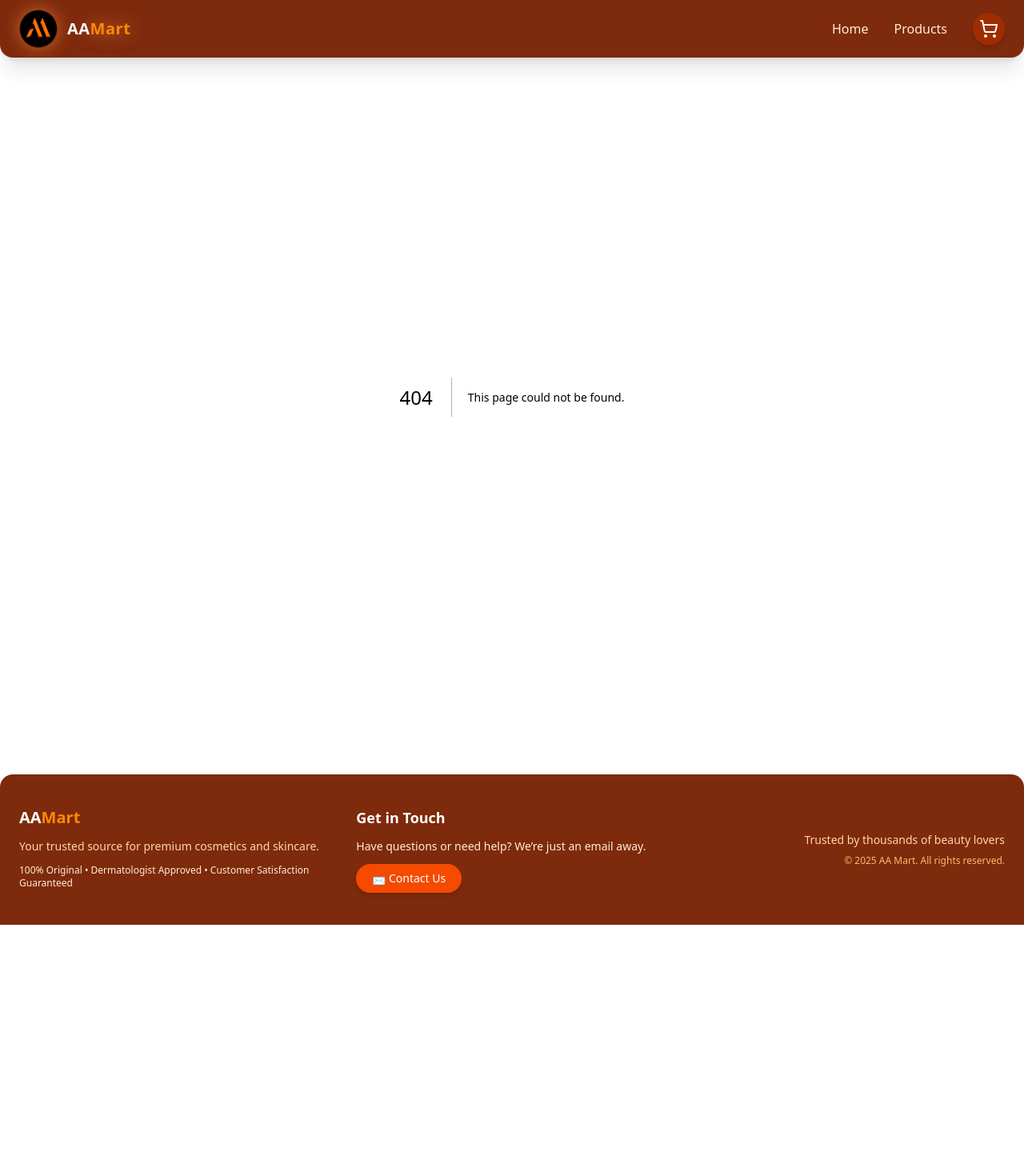
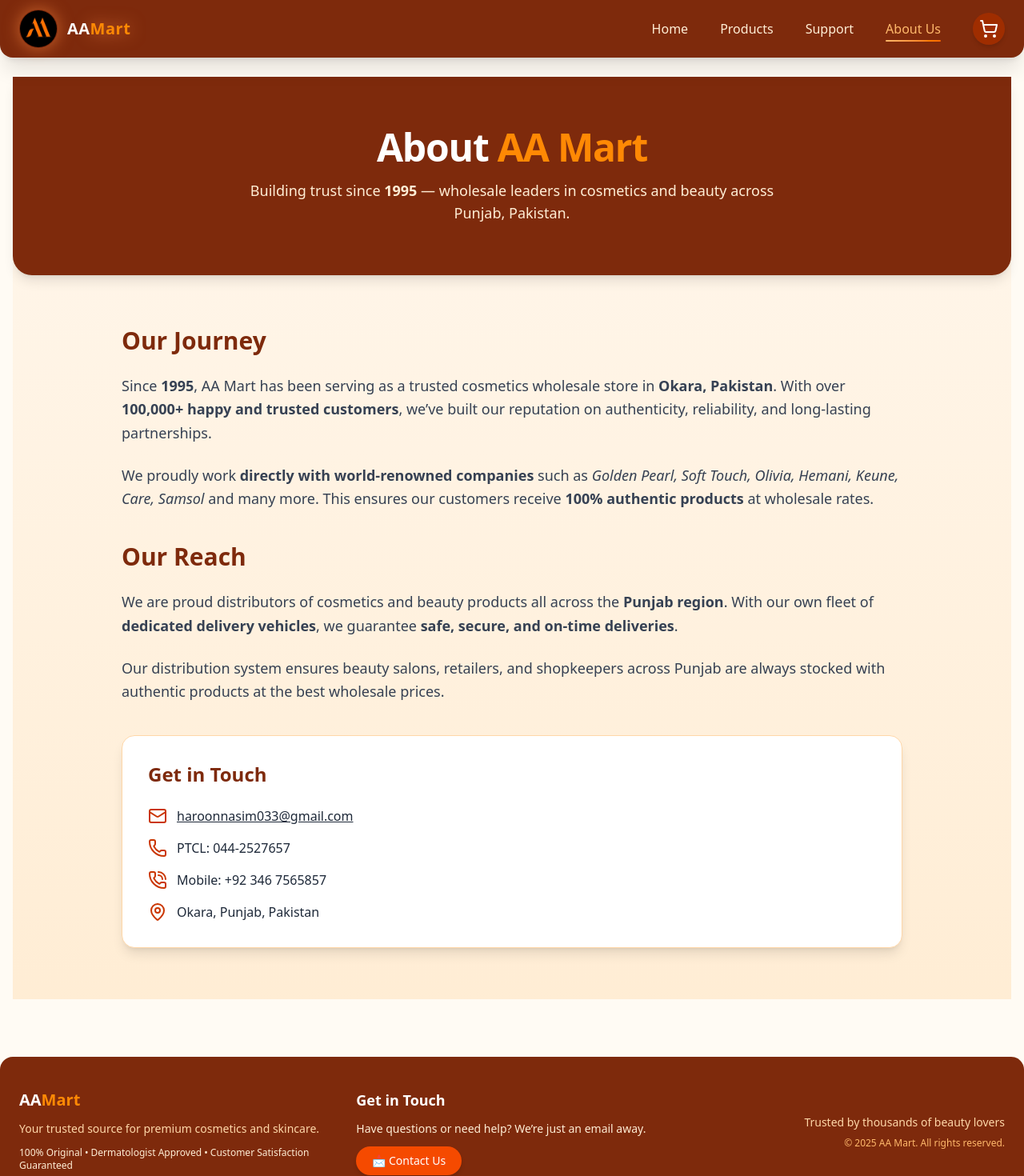
Before and after one commit to ErHaroon476/AuraMart, a Next.js app: page /aboutus in a window 1280 px wide. Before the commit this address had no page. Shown: the top 1470 px of the page at 80% size. Before the commit the page ends 1156 px from the top, so only its background shows below. Built offline with nearby package versions, Linux system fonts and the light colour scheme.

Commit message:
added new pages support and about us

```diff
--- a/src/Components/common/navbar.tsx
+++ b/src/Components/common/navbar.tsx
@@ -13,55 +13,59 @@ export default function Navbar() {
   const links = [
     { href: "/", label: "Home" },
     { href: "/products", label: "Products" },
+    { href: "/support", label: "Support" },
+    { href: "/aboutus", label: "About Us" },
   ];
 
   return (
     <nav className="bg-orange-900 shadow-xl rounded-b-2xl sticky top-0 z-50">
-      <div className="container mx-auto flex items-center justify-between px-6 py-3">
+      <div className="container mx-auto flex flex-wrap items-center justify-between px-4 sm:px-6 py-2 sm:py-3">
         {/* Logo + Brand */}
-        <div className="flex items-center space-x-3">
+        <div className="flex items-center space-x-2 sm:space-x-3">
           <Image
             src="/logo.jpg"
             alt="AAMart Logo"
-            width={48}
-            height={48}
-            className="rounded-full border border-transparent shadow-[0_0_20px_rgba(255,140,66,0.6)]"
+            width={40}
+            height={40}
+            className="sm:w-12 sm:h-12 rounded-full border border-transparent shadow-[0_0_20px_rgba(255,140,66,0.6)]"
           />
-          <span className="text-xl font-bold tracking-wide text-white select-none">
+          <span className="text-lg sm:text-xl font-bold tracking-wide text-white select-none">
             AA
             <span className="text-orange-400 drop-shadow-[0_0_10px_rgba(255,140,66,0.7)]">
-            Mart
+              Mart
             </span>
           </span>
         </div>
 
         {/* Navigation Links */}
-        <div className="flex items-center space-x-8">
+        <div className="flex flex-wrap items-center space-x-4 sm:space-x-6 md:space-x-10 mt-2 sm:mt-0">
           {links.map((link) => (
             <Link
               key={link.href}
               href={link.href}
-              className={`relative text-base font-medium transition-all duration-200 ${
+              className={`relative text-sm sm:text-base font-medium transition-all duration-300 ${
                 pathname === link.href
                   ? "text-orange-300"
                   : "text-orange-100 hover:text-orange-300"
-              }`}
+              } group`}
             >
               {link.label}
-              {pathname === link.href && (
-                <span className="absolute left-0 -bottom-1 w-full h-1 bg-orange-300 rounded-full"></span>
-              )}
+              {/* Animated underline */}
+              <span
+                className={`absolute left-0 -bottom-1 h-0.5 bg-gradient-to-r from-orange-300 to-orange-500 rounded-full transition-all duration-500 ease-out
+                ${pathname === link.href ? "w-full" : "w-0 group-hover:w-full"}`}
+              ></span>
             </Link>
           ))}
 
           {/* Cart Icon */}
           <Link
             href="/cart"
-            className="relative p-2 rounded-full bg-orange-800 hover:bg-orange-700 transition-colors shadow-md"
+            className="relative p-1.5 sm:p-2 rounded-full bg-orange-800 hover:bg-orange-700 transition-colors shadow-md"
           >
-            <ShoppingCart className="text-white w-6 h-6" />
+            <ShoppingCart className="text-white w-5 h-5 sm:w-6 sm:h-6" />
             {cartCount > 0 && (
-              <span className="absolute -top-2 -right-2 inline-flex items-center justify-center px-2 py-1 text-xs font-bold leading-none text-white bg-red-500 rounded-full shadow-lg animate-pulse">
+              <span className="absolute -top-2 -right-2 inline-flex items-center justify-center px-1.5 sm:px-2 py-0.5 sm:py-1 text-[10px] sm:text-xs font-bold leading-none text-white bg-red-500 rounded-full shadow-lg animate-pulse">
                 {cartCount}
               </span>
             )}
--- /dev/null
+++ b/src/app/aboutus/page.tsx
@@ -0,0 +1,92 @@
+"use client";
+
+import { Mail, Phone, PhoneCall, MapPin } from "lucide-react";
+import { motion } from "framer-motion";
+
+export default function AboutUs() {
+  return (
+    <main className="min-h-screen bg-gradient-to-b from-orange-50 to-orange-100 text-orange-900">
+      {/* Hero Section */}
+      <section className="bg-orange-900 text-white py-16 px-6 text-center rounded-b-3xl shadow-lg">
+        <motion.h1
+          initial={{ opacity: 0, y: -30 }}
+          animate={{ opacity: 1, y: 0 }}
+          transition={{ duration: 0.7 }}
+          className="text-4xl md:text-5xl font-extrabold tracking-tight"
+        >
+          About <span className="text-orange-400">AA Mart</span>
+        </motion.h1>
+        <p className="mt-4 max-w-2xl mx-auto text-lg text-orange-100">
+          Building trust since <span className="font-semibold">1995</span> — wholesale leaders in cosmetics and beauty across Punjab, Pakistan.
+        </p>
+      </section>
+
+      {/* Content Section */}
+      <section className="max-w-5xl mx-auto py-16 px-6 space-y-10">
+        <motion.div
+          initial={{ opacity: 0, y: 30 }}
+          animate={{ opacity: 1, y: 0 }}
+          transition={{ duration: 0.8 }}
+          className="space-y-6"
+        >
+          <h2 className="text-2xl md:text-3xl font-bold">Our Journey</h2>
+          <p className="leading-relaxed text-lg text-gray-700">
+            Since <strong>1995</strong>, AA Mart has been serving as a trusted cosmetics wholesale store in{" "}
+            <strong>Okara, Pakistan</strong>. With over{" "}
+            <span className="font-semibold">100,000+ happy and trusted customers</span>, we’ve built our reputation on authenticity, reliability, and long-lasting partnerships.
+          </p>
+          <p className="leading-relaxed text-lg text-gray-700">
+            We proudly work <strong>directly with world-renowned companies</strong> such as{" "}
+            <em>Golden Pearl, Soft Touch, Olivia, Hemani, Keune, Care, Samsol</em> and many more. This ensures our customers receive{" "}
+            <span className="font-semibold">100% authentic products</span> at wholesale rates.
+          </p>
+        </motion.div>
+
+        <motion.div
+          initial={{ opacity: 0, y: 30 }}
+          animate={{ opacity: 1, y: 0 }}
+          transition={{ duration: 0.9 }}
+          className="space-y-6"
+        >
+          <h2 className="text-2xl md:text-3xl font-bold">Our Reach</h2>
+          <p className="leading-relaxed text-lg text-gray-700">
+            We are proud distributors of cosmetics and beauty products all across the{" "}
+            <strong>Punjab region</strong>. With our own fleet of{" "}
+            <span className="font-semibold">dedicated delivery vehicles</span>, we guarantee{" "}
+            <strong>safe, secure, and on-time deliveries</strong>.
+          </p>
+          <p className="leading-relaxed text-lg text-gray-700">
+            Our distribution system ensures beauty salons, retailers, and shopkeepers across Punjab are always stocked with authentic products at the best wholesale prices.
+          </p>
+        </motion.div>
+
+        {/* Contact Section */}
+        <motion.div
+          initial={{ opacity: 0, y: 30 }}
+          animate={{ opacity: 1, y: 0 }}
+          transition={{ duration: 1 }}
+          className="bg-white shadow-lg rounded-2xl p-8 border border-orange-200"
+        >
+          <h2 className="text-2xl font-bold mb-6">Get in Touch</h2>
+          <div className="space-y-4 text-gray-800">
+            <p className="flex items-center gap-3">
+              <Mail className="w-6 h-6 text-orange-700" />
+              <a href="mailto:haroonnasim033@gmail.com" className="hover:text-orange-600 underline">
+                haroonnasim033@gmail.com
+              </a>
+            </p>
+            <p className="flex items-center gap-3">
+              <Phone className="w-6 h-6 text-orange-700" /> PTCL: 044-2527657
+            </p>
+            <p className="flex items-center gap-3">
+              <PhoneCall className="w-6 h-6 text-orange-700" /> Mobile: +92 346 7565857
+            </p>
+            <p className="flex items-center gap-3">
+              <MapPin className="w-6 h-6 text-orange-700" /> Okara, Punjab, Pakistan
+            </p>
+          </div>
+        </motion.div>
+      </section>
+    </main>
+  );
+}
--- a/src/app/cart/page.tsx
+++ b/src/app/cart/page.tsx
@@ -6,6 +6,7 @@ import { motion } from "framer-motion";
 import { Trash2, Minus, Plus, ShoppingCart } from "lucide-react";
 import { useEffect, useState } from "react";
 import { Product } from "@/types/product";
+import { useRouter } from "next/navigation";
 
 interface CartItem extends Product {
   quantity: number;
@@ -14,7 +15,7 @@ interface CartItem extends Product {
 export default function CartPage() {
   const { items, removeItem, clearCart, addItem } = useCartStore();
   const [loading, setLoading] = useState(true);
-
+  const router=useRouter();
   // Simulate loading for persisted cart items
   useEffect(() => {
     const timer = setTimeout(() => setLoading(false), 200);
@@ -60,12 +61,17 @@ export default function CartPage() {
       >
         <ShoppingCart className="mx-auto h-16 w-16 text-gray-400 mb-4" />
         <h1 className="text-3xl font-bold mb-2">Your Cart is Empty 🛒</h1>
-        <Link
-          href="/products"
-          className="inline-block mt-4 px-6 py-3 bg-blue-600 text-white rounded-xl shadow hover:bg-blue-700"
-        >
-          Browse Products
-        </Link>
+
+<div className="text-center mb-20">
+  <motion.button
+    onClick={() => router.push("/products")}
+    whileHover={{ scale: 1.08 }}
+    whileTap={{ scale: 0.95 }}
+    className="bg-gradient-to-r from-orange-700 to-orange-900 text-white font-semibold px-10 py-3 rounded-full shadow-lg hover:from-orange-600 hover:to-orange-800 transition-all duration-300"
+  >
+    View All Products
+  </motion.button>
+</div>
       </motion.div>
     );
   }
--- a/src/app/page.tsx
+++ b/src/app/page.tsx
@@ -8,7 +8,7 @@ import { Product } from "@/types/product";
 import { db } from "@/lib/firebase";
 import { collection, getDocs } from "firebase/firestore";
 
-import { ShieldCheck, RefreshCcw, Truck, ThumbsUp } from "lucide-react";
+import { ShieldCheck, LucideTimer, Truck, ThumbsUp } from "lucide-react";
 
 
 const banners = ["/B1.png", "/B2.png"];
@@ -148,28 +148,28 @@ export default function LandingPage() {
 
         {/* Authentic products */}
    <div className="flex flex-col items-center gap-8">
-     <ShieldCheck className="w-16 h-16 text-gray-700" strokeWidth={1.3} />
-     <p className="text-lg font-semibold text-gray-800">100% Genuine Products</p>
+     <ShieldCheck className="w-12 h-12 text-gray-600" strokeWidth={1.3} />
+     <p className="text-lg font-semibold text-gray-700">100% Genuine Products</p>
    </div>
 
-   {/* Trusted */}
+   {/* fast delivery */}
    <div className="flex flex-col items-center gap-8">
-     <RefreshCcw className="w-16 h-16 text-gray-700" strokeWidth={1.3} />
-     <p className="text-lg font-semibold text-gray-800">Trusted</p>
+     <LucideTimer className="w-12 h-12 text-gray-600" strokeWidth={1.3} />
+     <p className="text-lg font-semibold text-gray-700">Fast Delivery</p>
    </div>
 
    {/* Free Delivery */}
    <div className="flex flex-col items-center gap-8">
-     <Truck className="w-16 h-16 text-gray-700" strokeWidth={1.3} />
-     <p className="text-lg font-semibold text-gray-800">
+     <Truck className="w-12 h-12 text-gray-600" strokeWidth={1.3} />
+     <p className="text-lg font-semibold text-gray-700">
        Free Delivery Over 2000 Shopping
      </p>
    </div>
 
    {/* Customers */}
    <div className="flex flex-col items-center gap-8">
-     <ThumbsUp className="w-16 h-16 text-gray-700" strokeWidth={1.3} />
-     <p className="text-lg font-semibold text-gray-800">
+     <ThumbsUp className="w-12 h-12 text-gray-600" strokeWidth={1.3} />
+     <p className="text-lg font-semibold text-gray-700">
        10,000+ Happy Customers
      </p>
    </div>
@@ -185,11 +185,11 @@ export default function LandingPage() {
     Shop by Category
   </h2>
 
-  <div className="flex flex-wrap justify-center gap-5 sm:gap-8 md:gap-10 px-4">
+  <div className="flex flex-wrap justify-center gap-4 sm:gap-6 md:gap-8 px-4">
     {categories.map((cat, idx) => (
       <motion.div
         key={cat.slug}
-        whileHover={{ scale: 1.12, rotate: 2 }}
+        whileHover={{ scale: 1.1, rotate: 2 }}
         whileTap={{ scale: 0.95 }}
         initial={{ opacity: 0, y: 30 }}
         animate={{ opacity: 1, y: 0 }}
@@ -203,21 +203,22 @@ export default function LandingPage() {
           <img
             src={cat.img}
             alt={cat.name}
-            className="w-16 h-16 sm:w-20 sm:h-20 md:w-24 md:h-24 rounded-full border-2 border-orange-700 p-1 shadow-lg transition"
+            className="w-12 h-12 sm:w-14 sm:h-14 md:w-16 md:h-16 rounded-full border-2 border-orange-700 p-1 shadow-md transition"
           />
           {selectedCategory === cat.slug && (
-            <span className="absolute -bottom-2 left-1/2 -translate-x-1/2 bg-gradient-to-r from-orange-500 to-orange-700 text-white text-xs px-3 py-0.5 rounded-full shadow-md">
+            <span className="absolute -bottom-2 left-1/2 -translate-x-1/2 bg-gradient-to-r from-orange-500 to-orange-700 text-white text-xs px-2 py-0.5 rounded-full shadow-md">
               Active
             </span>
           )}
         </div>
-        <span className="mt-3 font-semibold text-sm md:text-base text-orange-800">
+        <span className="mt-2 font-semibold text-xs sm:text-sm md:text-base text-orange-800">
           {cat.name}
         </span>
       </motion.div>
     ))}
   </div>
 </section>
+
       {/* Filtered Products */}
       <section className="container mx-auto px-4 md:px-6 mb-16">
         <h2 className="text-2xl md:text-3xl font-bold mb-8 text-center capitalize">
--- /dev/null
+++ b/src/app/support/page.tsx
@@ -0,0 +1,74 @@
+"use client";
+
+import { Mail, PhoneCall, MessageCircle } from "lucide-react";
+import { motion } from "framer-motion";
+
+export default function Support() {
+  return (
+    <main className="min-h-screen bg-gradient-to-b from-orange-50 to-orange-100 text-orange-900">
+      {/* Hero Section */}
+      <section className="bg-orange-900 text-white py-16 px-6 text-center rounded-b-3xl shadow-lg">
+        <motion.h1
+          initial={{ opacity: 0, y: -30 }}
+          animate={{ opacity: 1, y: 0 }}
+          transition={{ duration: 0.7 }}
+          className="text-4xl md:text-5xl font-extrabold tracking-tight"
+        >
+          Customer <span className="text-orange-400">Support</span>
+        </motion.h1>
+        <p className="mt-4 max-w-2xl mx-auto text-lg text-orange-100">
+          Need help? We’re here 24/7 to assist with your orders, deliveries, or wholesale queries.
+        </p>
+      </section>
+
+      {/* Support Options */}
+      <section className="max-w-4xl mx-auto py-16 px-6 grid gap-10 md:grid-cols-3 text-center">
+        {/* Email Support */}
+        <motion.div
+          initial={{ opacity: 0, y: 20 }}
+          animate={{ opacity: 1, y: 0 }}
+          transition={{ delay: 0.2 }}
+          className="bg-white p-8 rounded-2xl shadow-lg border border-orange-200"
+        >
+          <Mail className="w-12 h-12 text-orange-700 mx-auto mb-4" />
+          <h3 className="text-xl font-semibold mb-2">Email Support</h3>
+          <p className="text-gray-600 mb-4">For queries and wholesale deals, email us anytime.</p>
+          <a
+            href="mailto:haroonnasim033@gmail.com"
+            className="text-orange-700 font-semibold hover:underline"
+          >
+            haroonnasim033@gmail.com
+          </a>
+        </motion.div>
+
+        {/* Phone Support */}
+        <motion.div
+          initial={{ opacity: 0, y: 20 }}
+          animate={{ opacity: 1, y: 0 }}
+          transition={{ delay: 0.4 }}
+          className="bg-white p-8 rounded-2xl shadow-lg border border-orange-200"
+        >
+          <PhoneCall className="w-12 h-12 text-orange-700 mx-auto mb-4" />
+          <h3 className="text-xl font-semibold mb-2">Call Us</h3>
+          <p className="text-gray-600 mb-4">Speak directly with our support team.</p>
+          <p className="font-semibold text-gray-800">+92 346 7565857</p>
+          <p className="text-gray-600">PTCL: 044-2527657</p>
+        </motion.div>
+
+        {/* Live Chat */}
+        <motion.div
+          initial={{ opacity: 0, y: 20 }}
+          animate={{ opacity: 1, y: 0 }}
+          transition={{ delay: 0.6 }}
+          className="bg-white p-8 rounded-2xl shadow-lg border border-orange-200"
+        >
+          <MessageCircle className="w-12 h-12 text-orange-700 mx-auto mb-4" />
+          <h3 className="text-xl font-semibold mb-2">Live Chat</h3>
+          <p className="text-gray-600 mb-4">
+            Chat with our support agents in real time. (Coming Soon 🚀)
+          </p>
+        </motion.div>
+      </section>
+    </main>
+  );
+}
```
